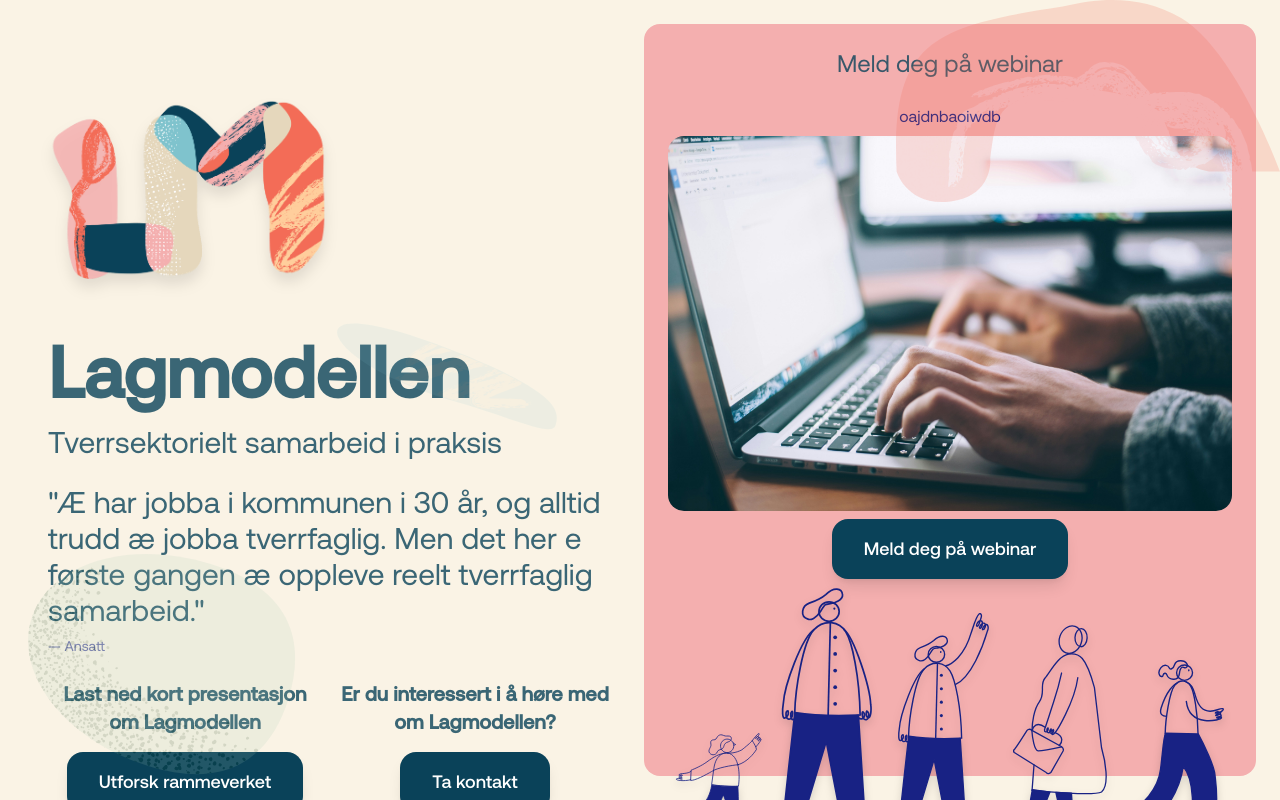
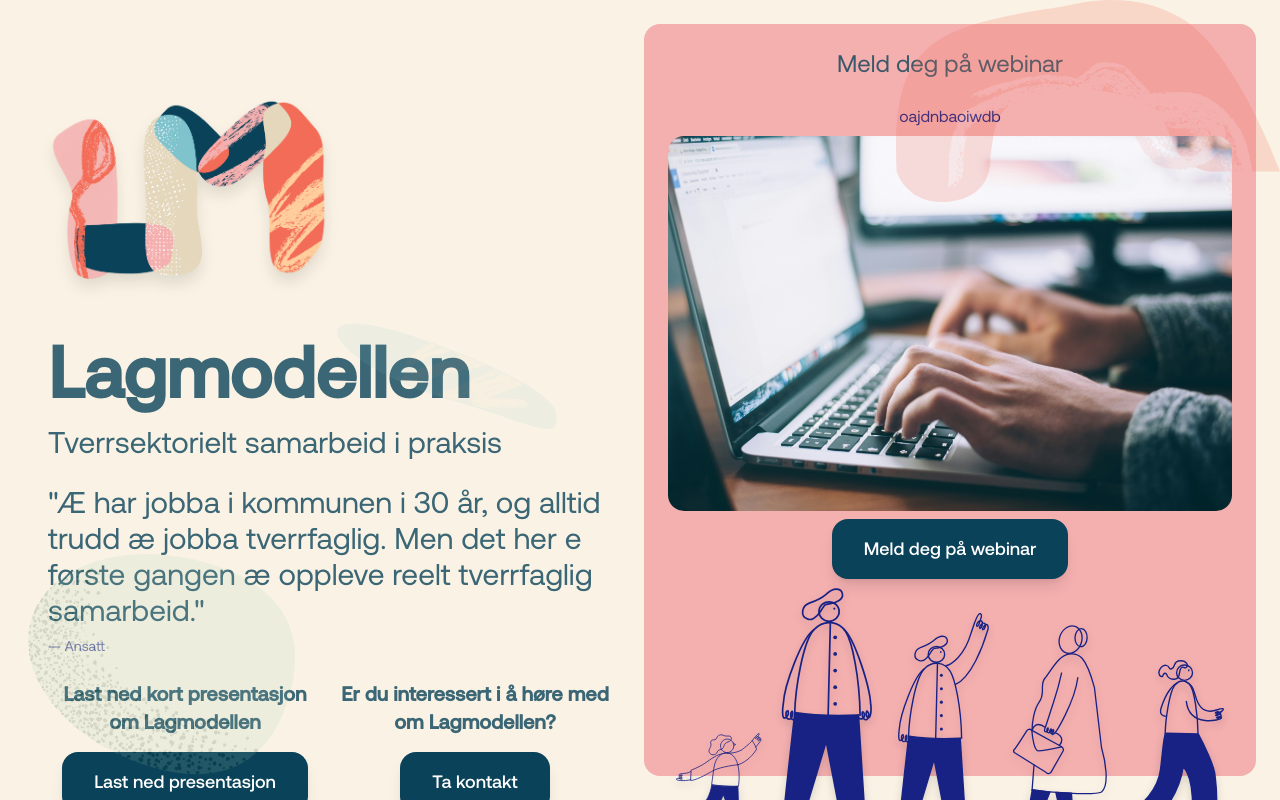
Before and after one commit to bjornrl/lagmodellen, a Next.js app in the folder lagmodellen-web/: page / in a window 1280 px wide. Built offline with nearby package versions, Linux system fonts and the light colour scheme.

Commit message:
Replace button with download link for presentation PDF in Home component

```diff
--- a/lagmodellen-web/src/app/page.tsx
+++ b/lagmodellen-web/src/app/page.tsx
@@ -53,9 +53,13 @@ export default function Home() {
                 <p className="text-xl text-primary-dark/80 text-center font-bold mb-4">
                   Last ned kort presentasjon om Lagmodellen
                 </p>
-                <button className="bg-primary-dark text-white px-8 py-4 rounded-2xl text-lg font-medium hover:bg-primary-dark/90 transition-colors shadow-lg hover:shadow-xl">
-                  Utforsk rammeverket
-                </button>
+                <a
+                  href="/Lagmodellen-presentasjon.pdf"
+                  download
+                  className="bg-primary-dark text-white px-8 py-4 rounded-2xl text-lg font-medium hover:bg-primary-dark/90 transition-colors shadow-lg hover:shadow-xl flex items-center gap-2"
+                >
+                  Last ned presentasjon
+                </a>
               </div>
               <div className="flex flex-col items-center justify-center w-full h-fit">
                 <p className="text-xl text-primary-dark/80 text-center font-bold mb-4">
```
